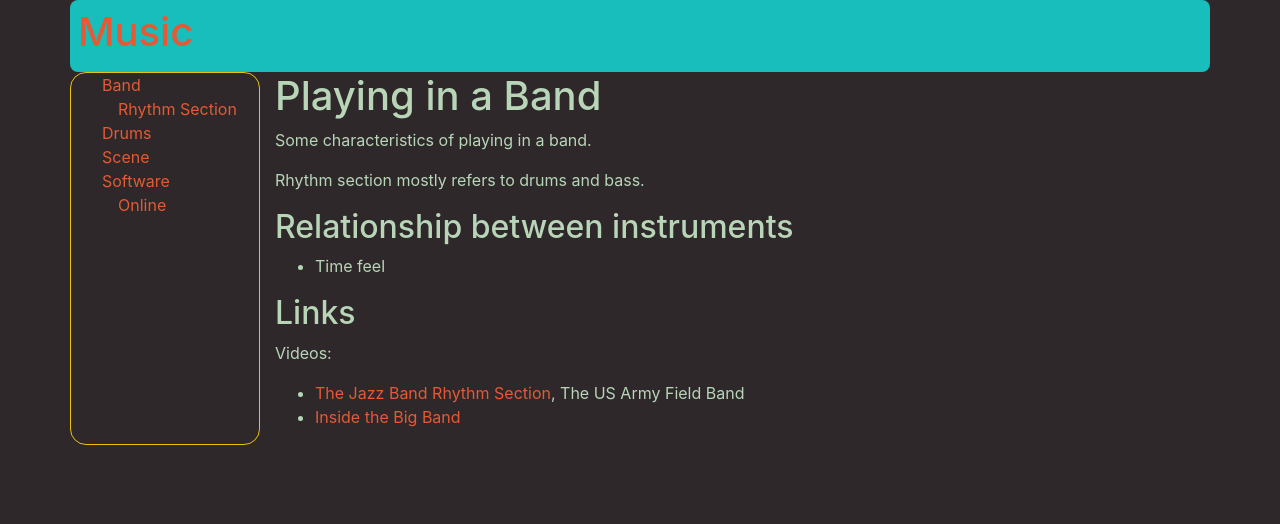
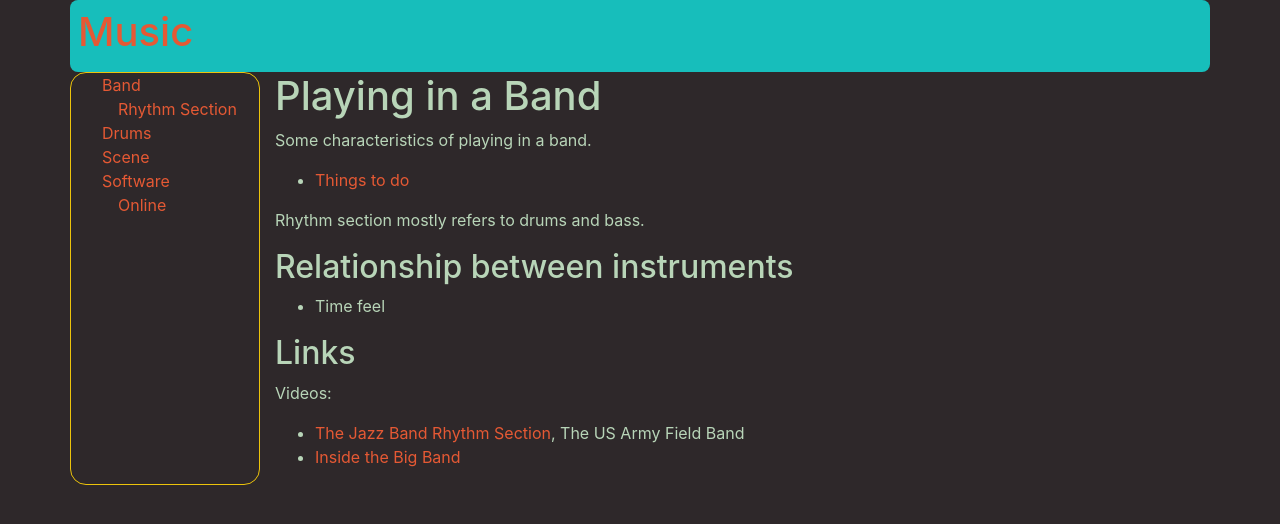
Before and after one commit to MisterY/music-site, a Jekyll site: the page built from band/index.md, in a window 1280 px wide. Shown: the top 524 px of the page. Built offline with Jekyll 4.4.1, drawn with Linux system fonts in a browser that asks for light colours; nearby versions of some CDN libraries; our own code applies the rules of GitHub Pages for plain Markdown files.

```diff
--- a/band/index.md
+++ b/band/index.md
@@ -1,6 +1,8 @@
 # Playing in a Band
 
 Some characteristics of playing in a band.
+
+- [Things to do](things-to-do)
 
 Rhythm section mostly refers to drums and bass.
 
```
